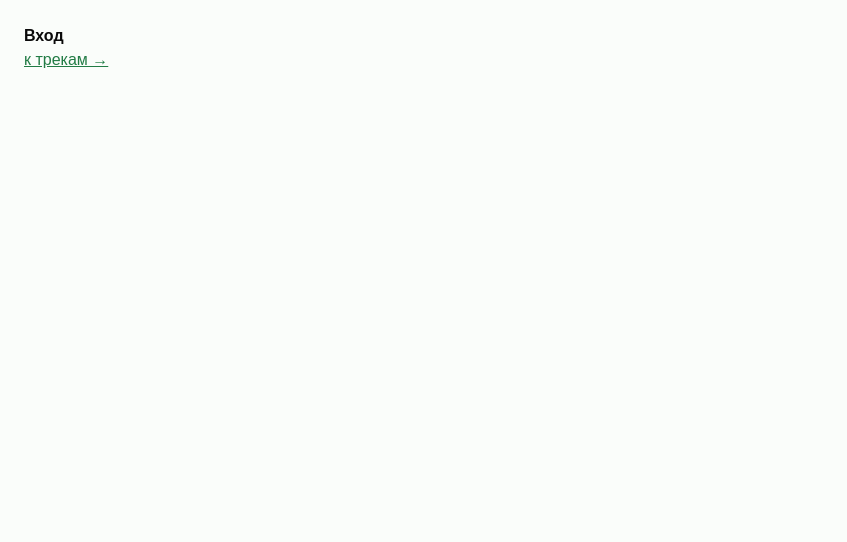
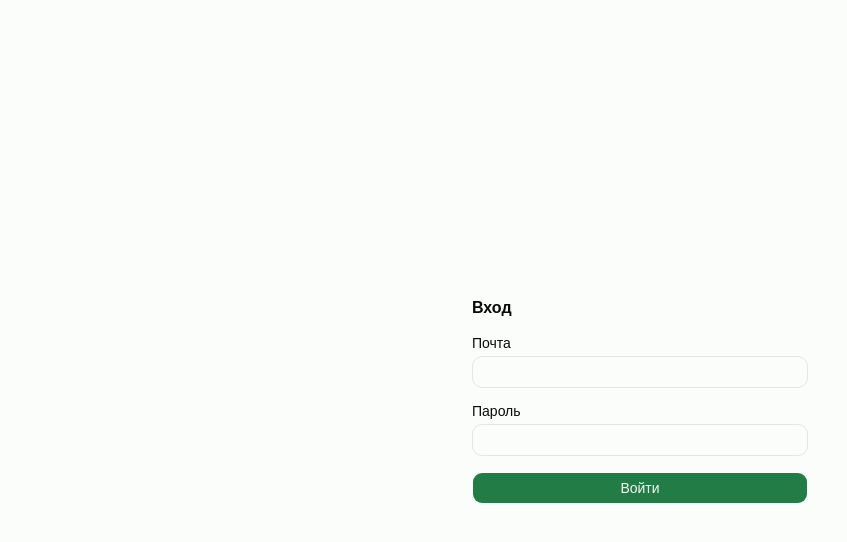
Before and after one commit to artskadin/wakaba-app-front, a React (Vite) app: page /login in a window 1280 px wide. Shown: the top 542 px of the page, without its empty margins (0-847 px from the left). Built offline with nearby package versions, Linux system fonts and the light colour scheme.

Commit message:
feat: protect route with auth guard

```diff
--- a/src/app/App.tsx
+++ b/src/app/App.tsx
@@ -2,6 +2,7 @@ import { BrowserRouter, Routes, Navigate, Route } from 'react-router';
 import { LoginPage } from '@/pages/login';
 import { TracksPage } from '@/pages/tracks';
 import { QueryClient, QueryClientProvider } from '@tanstack/react-query';
+import { RequireAuth } from './RequireAuth';
 
 const queryClient = new QueryClient();
 
@@ -10,9 +11,11 @@ export function App() {
     <QueryClientProvider client={queryClient}>
       <BrowserRouter>
         <Routes>
-          <Route path="/" element={<Navigate to="/tracks" replace />} />
           <Route path="/login" element={<LoginPage />} />
-          <Route path="/tracks" element={<TracksPage />} />
+          <Route element={<RequireAuth />}>
+            <Route path="/" element={<Navigate to="/tracks" replace />} />
+            <Route path="/tracks" element={<TracksPage />} />
+          </Route>
         </Routes>
       </BrowserRouter>
     </QueryClientProvider>
--- /dev/null
+++ b/src/app/RequireAuth.tsx
@@ -0,0 +1,12 @@
+import { Navigate, Outlet } from 'react-router';
+import { useAuthStore } from '@/features/auth';
+
+export function RequireAuth() {
+  const user = useAuthStore((s) => s.user);
+
+  if (!user) {
+    return <Navigate to="/login" replace />;
+  }
+
+  return <Outlet />;
+}
--- /dev/null
+++ b/src/components/ui/input.tsx
@@ -0,0 +1,19 @@
+import * as React from 'react';
+
+import { cn } from '@/lib/utils';
+
+function Input({ className, type, ...props }: React.ComponentProps<'input'>) {
+  return (
+    <input
+      type={type}
+      data-slot="input"
+      className={cn(
+        'h-8 w-full min-w-0 rounded-lg border border-input bg-transparent px-2.5 py-1 text-base transition-colors outline-none file:inline-flex file:h-6 file:border-0 file:bg-transparent file:text-sm file:font-medium file:text-foreground placeholder:text-muted-foreground focus-visible:border-ring focus-visible:ring-3 focus-visible:ring-ring/50 disabled:pointer-events-none disabled:cursor-not-allowed disabled:bg-input/50 disabled:opacity-50 aria-invalid:border-destructive aria-invalid:ring-3 aria-invalid:ring-destructive/20 md:text-sm dark:bg-input/30 dark:disabled:bg-input/80 dark:aria-invalid:border-destructive/50 dark:aria-invalid:ring-destructive/40',
+        className,
+      )}
+      {...props}
+    />
+  );
+}
+
+export { Input };
--- /dev/null
+++ b/src/components/ui/label.tsx
@@ -0,0 +1,19 @@
+import * as React from 'react';
+import { Label as LabelPrimitive } from 'radix-ui';
+
+import { cn } from '@/lib/utils';
+
+function Label({ className, ...props }: React.ComponentProps<typeof LabelPrimitive.Root>) {
+  return (
+    <LabelPrimitive.Root
+      data-slot="label"
+      className={cn(
+        'flex items-center gap-2 text-sm leading-none font-medium select-none group-data-[disabled=true]:pointer-events-none group-data-[disabled=true]:opacity-50 peer-disabled:cursor-not-allowed peer-disabled:opacity-50',
+        className,
+      )}
+      {...props}
+    />
+  );
+}
+
+export { Label };
--- a/src/features/auth/index.ts
+++ b/src/features/auth/index.ts
@@ -1,2 +1,3 @@
 export { useAuthStore } from './model/authStore';
 export { mockAuthRepo, type AuthRepo } from './api/authRepo';
+export { useLogin } from './model/useLogin';
--- /dev/null
+++ b/src/features/auth/model/useLogin.ts
@@ -0,0 +1,13 @@
+import { useMutation } from '@tanstack/react-query';
+import { useAuthStore } from './authStore';
+import { mockAuthRepo } from '../api/authRepo';
+
+export function useLogin() {
+  const setUser = useAuthStore((s) => s.setUser);
+
+  return useMutation({
+    mutationFn: (creds: { email: string; password: string }) =>
+      mockAuthRepo.login(creds.email, creds.password),
+    onSuccess: (user) => setUser(user),
+  });
+}
--- a/src/pages/login/ui/LoginPage.tsx
+++ b/src/pages/login/ui/LoginPage.tsx
@@ -1,15 +1,55 @@
+import { useState, type SubmitEvent } from 'react';
 import { useTranslation } from 'react-i18next';
-import { Link } from 'react-router';
+import { useNavigate } from 'react-router';
+import { useLogin } from '@/features/auth';
+import { Label } from '@/components/ui/label';
+import { Input } from '@/components/ui/input';
+import { Button } from '@/components/ui/button';
 
 export function LoginPage() {
   const { t } = useTranslation();
+  const navigate = useNavigate();
+  const login = useLogin();
+  const [email, setEmail] = useState('');
+  const [password, setPassword] = useState('');
+
+  function handleSubmit(e: SubmitEvent<HTMLFormElement>) {
+    e.preventDefault();
+    login.mutate({ email, password }, { onSuccess: () => navigate('/tracks') });
+  }
 
   return (
-    <div className="p-6">
+    <div className="mx-auto flex min-h-screen max-w-sm flex-col justify-center gap-4 p-6">
       <h1 className="text-2x1 font-semibold">{t('login.title')}</h1>
-      <Link to="/tracks" className="text-primary underline">
-        к трекам →
-      </Link>
+      <form onSubmit={handleSubmit} className="flex flex-col gap-4">
+        <div className="flex flex-col gap-1.5">
+          <Label htmlFor="email">{t('login.email')}</Label>
+          <Input
+            id="email"
+            type="email"
+            value={email}
+            onChange={(e) => setEmail(e.target.value)}
+            required
+          />
+        </div>
+
+        <div className="flex flex-col gap-1.5">
+          <Label htmlFor="password">{t('login.password')}</Label>
+          <Input
+            id="password"
+            type="password"
+            value={password}
+            onChange={(e) => setPassword(e.target.value)}
+            required
+          />
+        </div>
+
+        {login.isError && <p className="text-sm text-destructive">{t('login.error')}</p>}
+
+        <Button type="submit" disabled={login.isPending}>
+          {login.isPending ? '...' : t('login.submit')}
+        </Button>
+      </form>
     </div>
   );
 }
--- a/src/pages/tracks/ui/TracksPage.tsx
+++ b/src/pages/tracks/ui/TracksPage.tsx
@@ -1,15 +1,21 @@
-import { Link } from 'react-router';
 import { useTranslation } from 'react-i18next';
+import { useAuthStore } from '@/features/auth';
+import { Button } from '@/components/ui/button';
 
 export function TracksPage() {
   const { t } = useTranslation();
+  const user = useAuthStore((s) => s.user);
+  const setUser = useAuthStore((s) => s.setUser);
 
   return (
     <div className="p-6">
-      <h1 className="text-2x1 font-semibold">{t('tracks.title')}</h1>
-      <Link to="/login" className="text-primary underline">
-        ← к входу
-      </Link>
+      <div className="mb-4 flex items-center justify-between">
+        <h1 className="text-2x1 font-semibold">{t('tracks.title')}</h1>
+        <Button variant="outline" onClick={() => setUser(null)}>
+          {t('tracks.logout')}
+        </Button>
+      </div>
+      <p className="text-muted-foreground">{user?.email}</p>
     </div>
   );
 }
--- a/src/shared/locales/ru.json
+++ b/src/shared/locales/ru.json
@@ -1,4 +1,11 @@
 {
-  "login": { "title": "Вход", "email": "Почта", "password": "Пароль", "submit": "Войти" },
-  "tracks": { "title": "Треки" }
+  "login": {
+    "title": "Вход",
+    "email": "Почта",
+    "password": "Пароль",
+    "submit": "Войти",
+    "error": "Не удалось войти"
+  },
+  "tracks": { "title": "Треки" },
+  "logout": "Выйти"
 }
```
